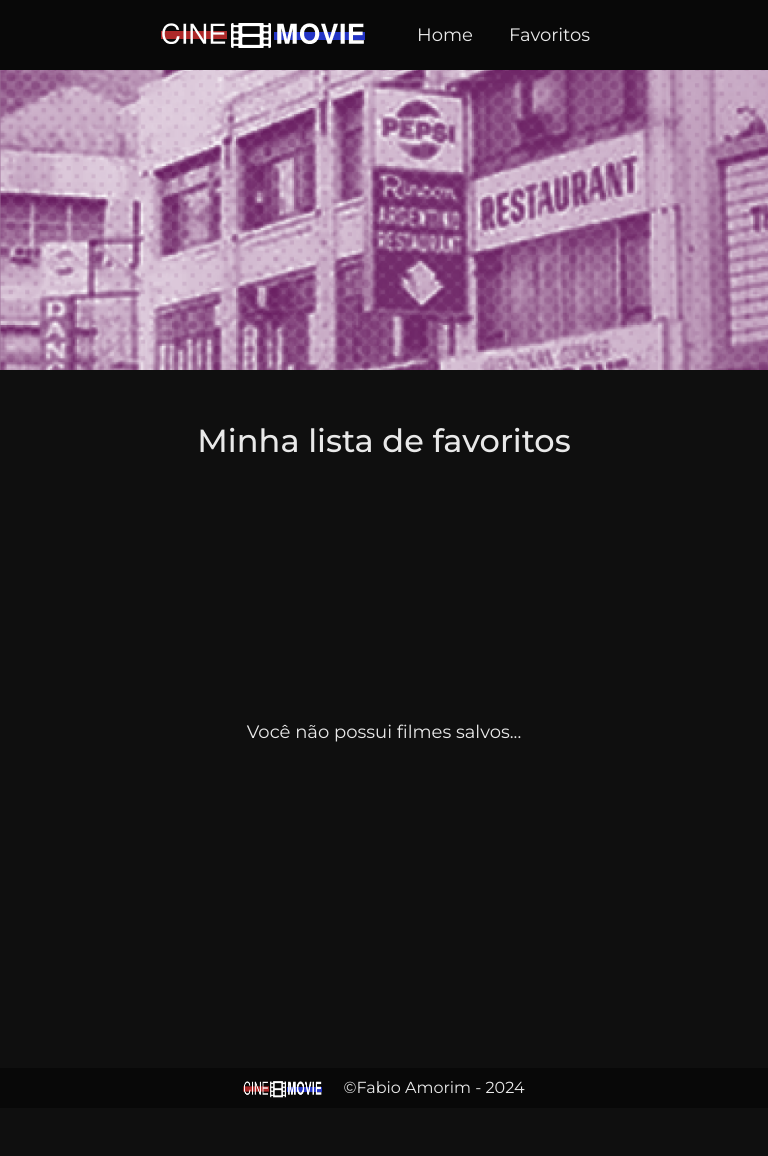
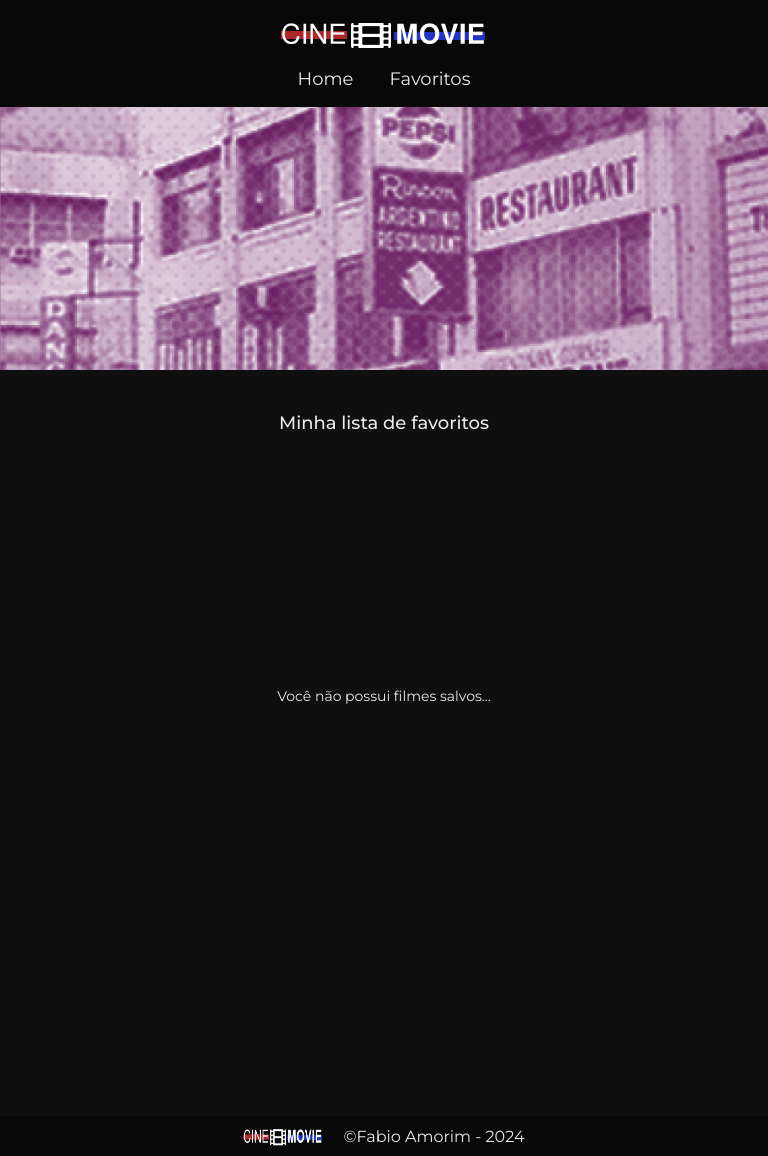
Before and after one commit to fbamorim/cine-movie, a React (Create React App) app: page /favoritos in a window 768 px wide. Before the commit the page ends 1108 px from the top, so only its background shows below. Built offline with nearby package versions, Linux system fonts and the light colour scheme.

Commit message:
Alterações media screen

```diff
--- a/src/components/Footer/Footer.module.css
+++ b/src/components/Footer/Footer.module.css
@@ -5,7 +5,7 @@
   background-color: var(--black);
   gap: 20px;
   width: 100%;
-  margin-top: 20px;
+  /* margin-top: 20px; */
   position: sticky;
   height: 40px;
 }
--- a/src/components/Header/Header.module.css
+++ b/src/components/Header/Header.module.css
@@ -22,3 +22,13 @@
     margin-top: 10px;
   }
 }
+
+@media screen and (min-width: 481px) and (max-width: 768px) {
+  .cabecalho {
+    flex-direction: column;
+  }
+
+  .cabecalho nav {
+    margin-top: 15px;
+  }
+}
--- a/src/components/Title/Title.module.css
+++ b/src/components/Title/Title.module.css
@@ -12,3 +12,10 @@
     padding: 25px 50px;
   }
 }
+
+@media screen and (min-width: 481px) and (max-width: 768px) {
+
+  .text h1 {
+    font-size: 18px;
+  }
+}
--- /dev/null
+++ b/src/pages/Erro/Erro.module.css
@@ -0,0 +1,23 @@
+.notFound {
+  width: 100%;
+  height: calc(100vh - 40px);
+  display: flex;
+  justify-content: center;
+  align-items: center;
+  flex-direction: column;
+  color: var(--white);
+}
+
+.notFound h1 {
+  font-size: 120px;
+  color: var(--white);
+}
+
+.notFound a {
+  text-decoration: none;
+  background-color: var(--color-button);
+  color: var(--white);
+  padding: 10px;
+  margin-top: 15px;
+  border-radius: 5px;
+}
--- a/src/pages/Erro/erro.css
+++ /dev/null
@@ -1,21 +0,0 @@
-.not-found {
-  width: 100%;
-  height: calc(100vh - 60px);
-  display: flex;
-  justify-content: center;
-  align-items: center;
-  flex-direction: column;
-}
-
-.not-found h1 {
-  font-size: 120px
-}
-
-.not-found a {
-  text-decoration: none;
-  background-color: #116feb;
-  color: #FFF;
-  padding: 10px;
-  margin-top: 15px;
-  border-radius: 5px;
-}
--- a/src/pages/Erro/index.js
+++ b/src/pages/Erro/index.js
@@ -1,9 +1,9 @@
-import './erro.css'
+import styles from './Erro.module.css'
 import { Link } from 'react-router-dom'
 
 function Erro(){
   return(
-    <div className="not-found">
+    <div className={styles.notFound}>
       <h1>404</h1>
       <h2>Página não encontrada!</h2>
       <Link to="/">Ir para Home</Link>
--- a/src/pages/Favoritos/favoritos.css
+++ b/src/pages/Favoritos/favoritos.css
@@ -9,7 +9,7 @@
 
 .meus-filmes {
   margin: 0 60px;
-  min-height: calc(50vh - 40px);
+  min-height: calc(80vh - 40px);
   padding-bottom: 40px;
   overflow: auto;
 }
@@ -88,3 +88,23 @@
     font-size: 12px;
   }
 }
+
+@media screen and (min-width: 481px) and (max-width: 768px) {
+  .meus-filmes {
+    margin: 0 40px;
+  }
+
+  .meus-filmes li {
+    flex-direction: column;
+    margin: 4px 20px;
+  }
+
+  .meus-filmes span {
+    font-size: 14px;
+    margin-bottom: 10px;
+  }
+
+  .meus-filmes div a, button {
+    font-size: 12px;
+  }
+}
--- a/src/pages/Filme/filme.css
+++ b/src/pages/Filme/filme.css
@@ -41,9 +41,7 @@
 
 .area-buttons button {
   background-color: var(--color-button);
-  margin-right: 12px;
-  margin-top: 14px;
-  margin-left: 0;
+  margin: 14px 12px 15px 0;
   font-size: 18px;
   border: 0;
   outline: none;
@@ -80,6 +78,20 @@
 
   .area-buttons button {
     font-size: 14px;
-
   }
 }
+
+@media screen and (min-width: 481px) and (max-width: 768px) {
+  .filme-info {
+    margin: 0 20px;
+  }
+
+  .filme-info h2, h3, span, strong, a  {
+    font-size: 14px;
+  }
+
+  .area-buttons button {
+    font-size: 14px;
+  }
+
+}
--- a/src/pages/Home/Home.module.css
+++ b/src/pages/Home/Home.module.css
@@ -90,10 +90,8 @@
   }
 
   .filmes img {
-    padding-top: 10px;
     width: 350px;
     max-height: 460px;
-
   }
 
   .filmes a {
@@ -104,3 +102,16 @@
     font-size: 14px;
   }
 }
+
+@media screen and (min-width: 481px) and (max-width: 768px) {
+
+  .filmes article {
+    width: 200px;
+    margin: 0 10px;
+  }
+
+  .filmes img {
+    width: 350px;
+    max-height: 460px;
+  }
+}
--- a/src/pages/Home/index.js
+++ b/src/pages/Home/index.js
@@ -4,7 +4,6 @@ import api from '../../services/api'
 import { Link } from 'react-router-dom'
 import Title from '../../components/Title'
 import Banner from '../../components/Banner'
-///movie/now_playing?api_key=28fc232cc001c31e8a031f419d0a14ca&language=pt-BR
 
 function Home(){
   const [filmes, setFilmes] = useState([])
```
